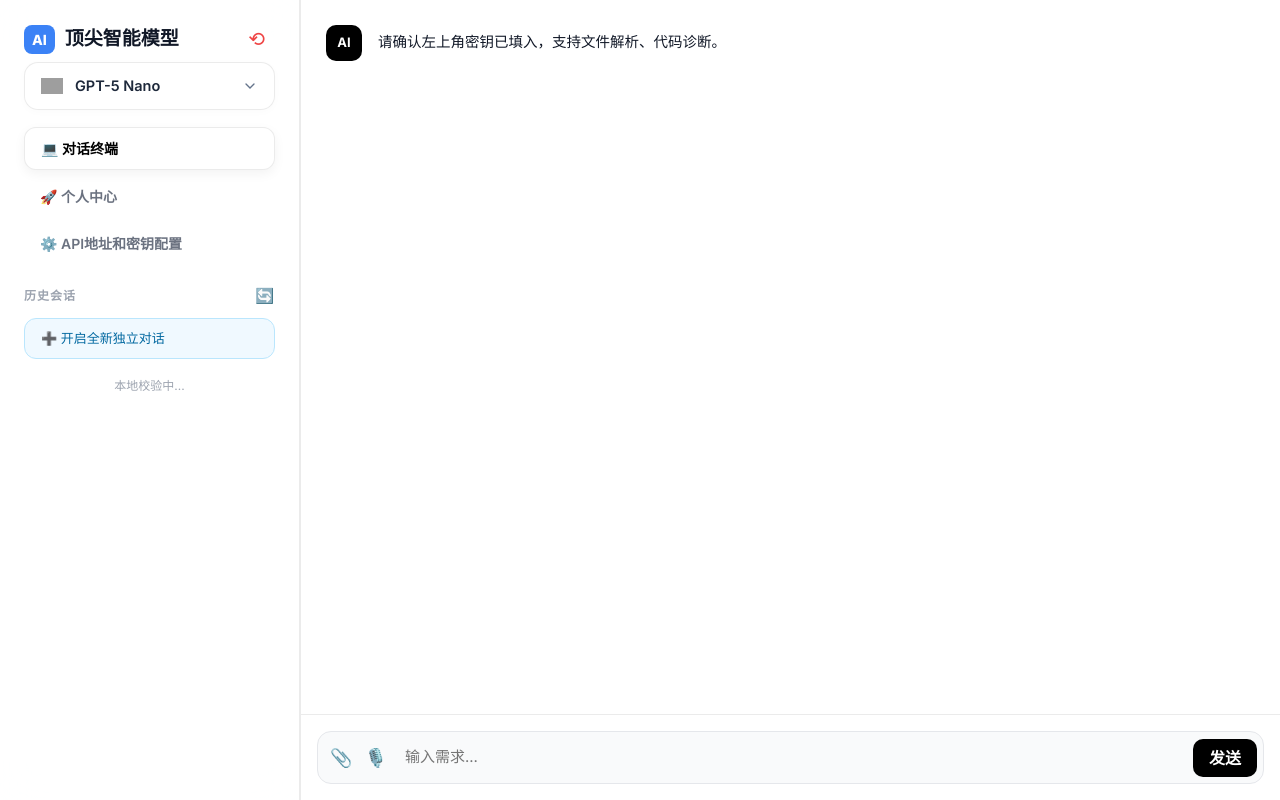
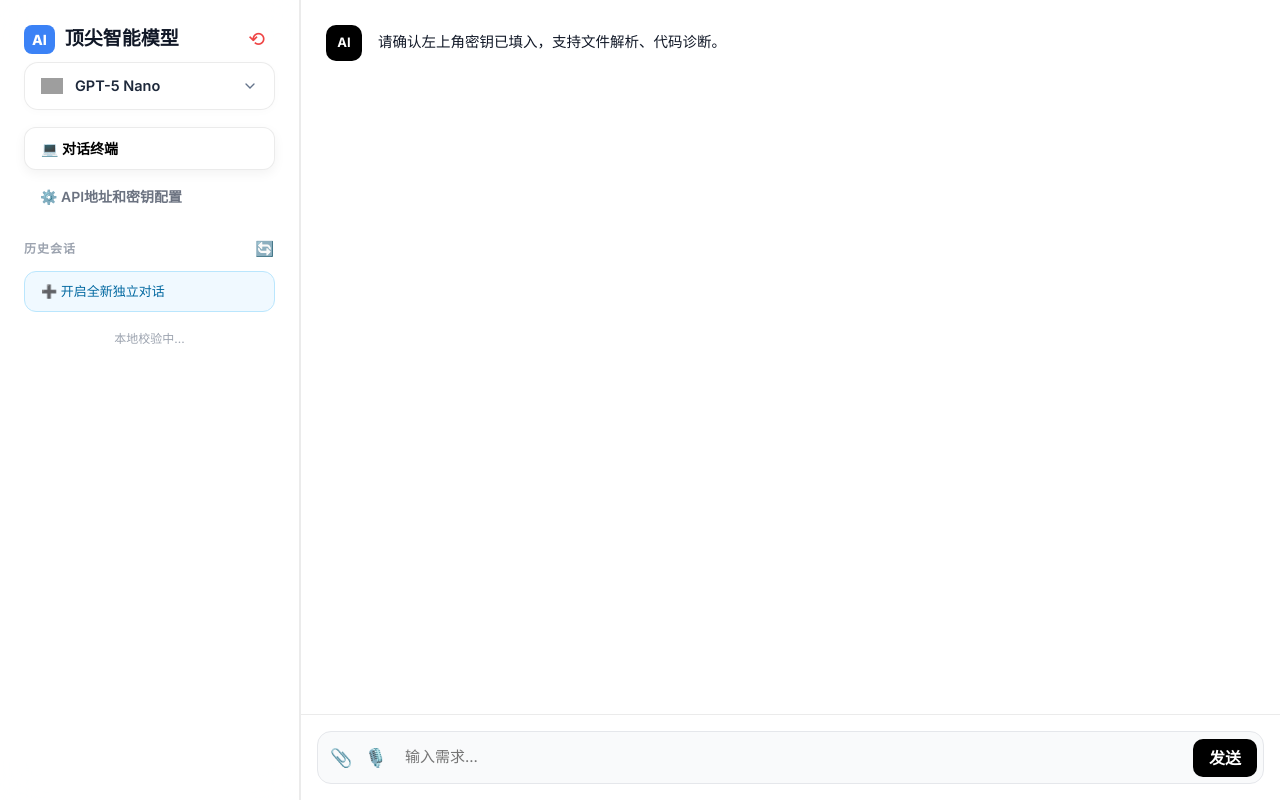
Before and after one commit to zhangliwanguiz/my-website, a Flask app: page / in a window 1280 px wide. Run offline with Flask 3, Linux system fonts and the light colour scheme; some libraries are stand-ins or nearby versions; grey boxes are pictures that could not be loaded.

Commit message:
修复了一些问题

```diff
--- a/templates/index.html
+++ b/templates/index.html
@@ -59,7 +59,7 @@
 
             <div class="mobile-nav-scroll" style="margin-top: 5px;">
                 <div class="nav-item active" onclick="switchTab('chatPage', this)">💻 对话终端</div>
-                <div class="nav-item" onclick="switchTab('mediaPage', this)">🚀 个人中心</div>
+                <!-- <div class="nav-item" onclick="switchTab('mediaPage', this)">🚀 个人中心</div> -->
                                 <div class="nav-item" onclick="switchTab('apiPage', this)">⚙️ API地址和密钥配置</div>
             </div>
 <div class="nav-section" style="display:flex; justify-content:space-between; align-items:center;">
```
